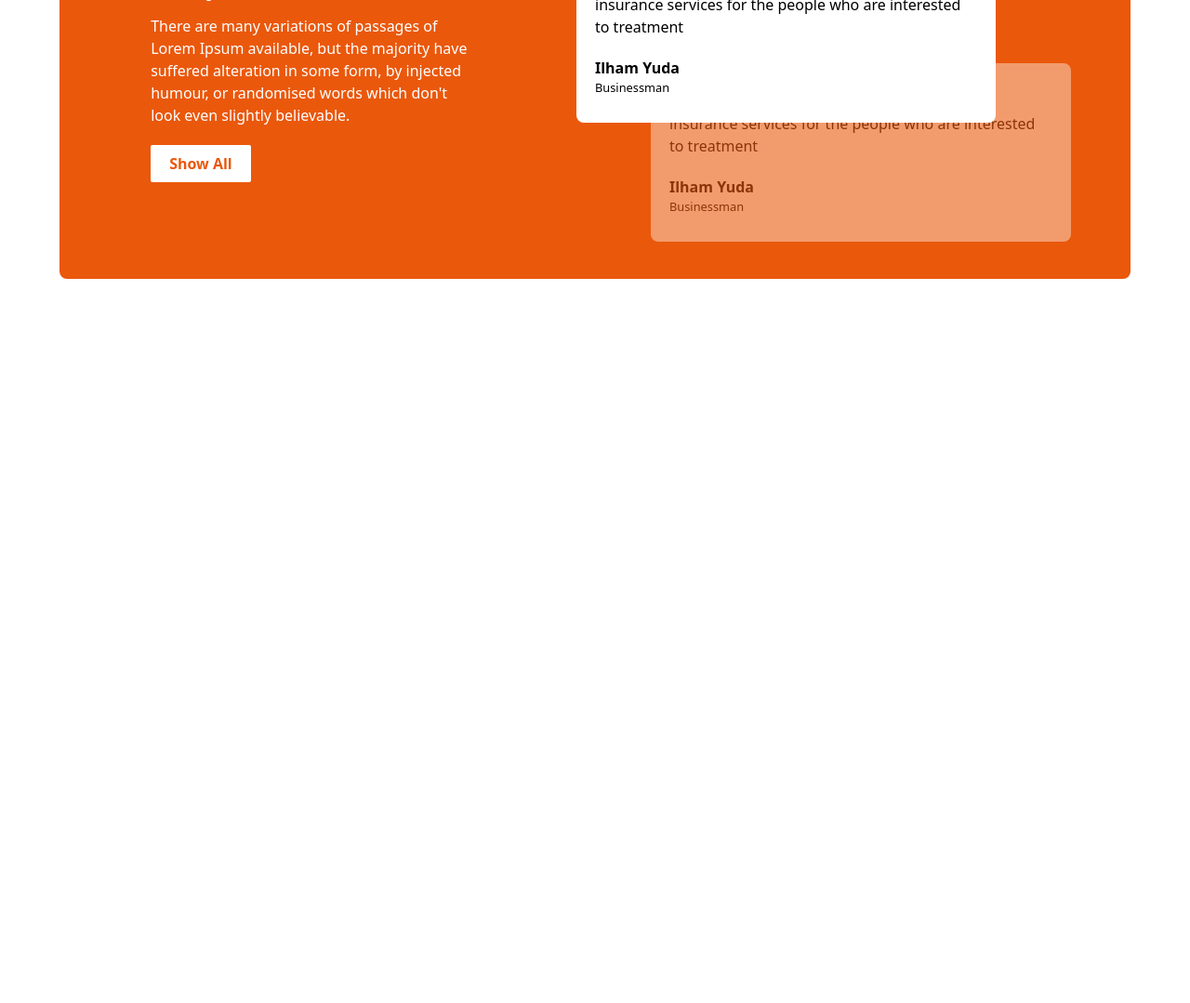
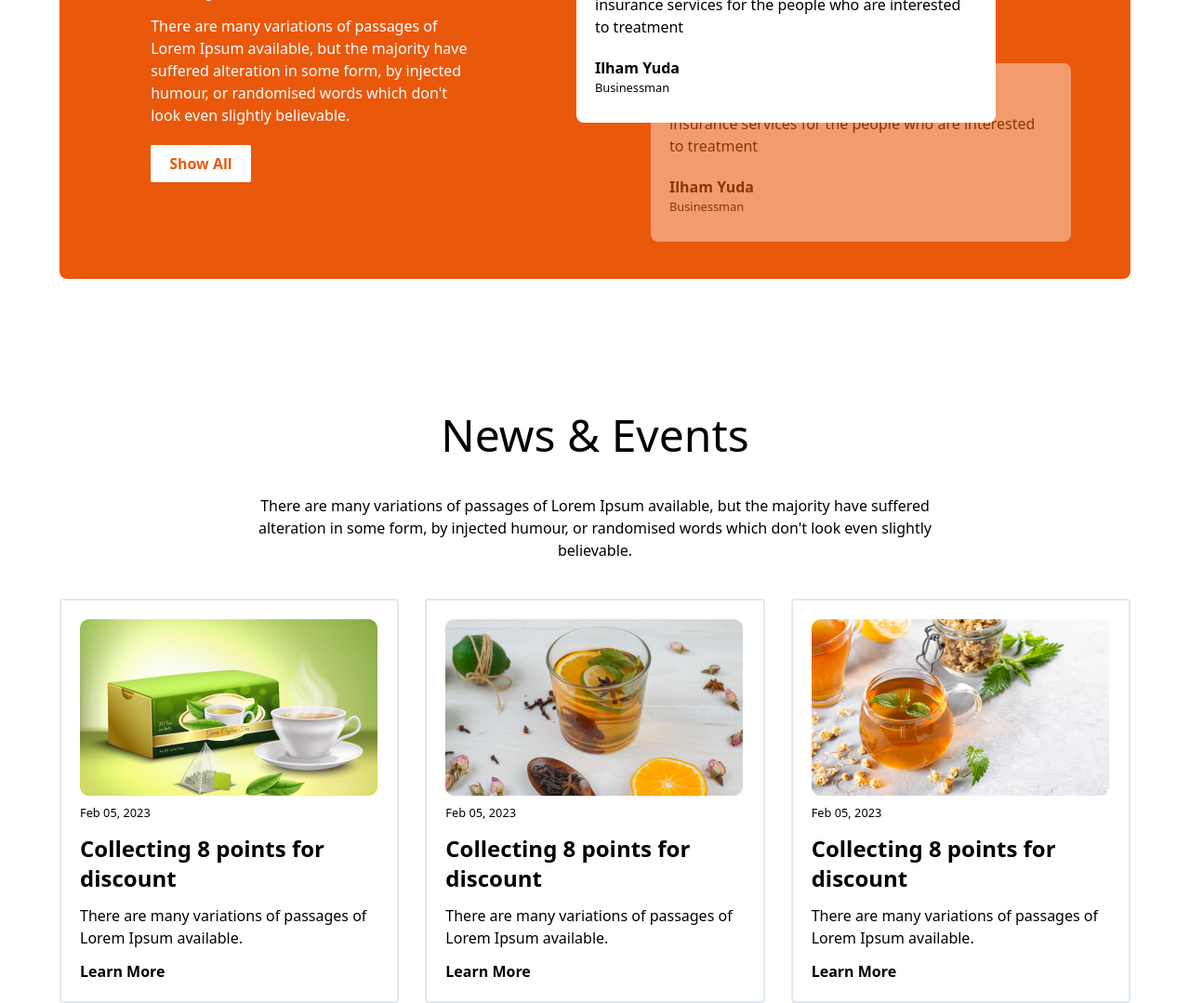
Before and after one commit to touhidcodes/PH-7-Tea-House, a plain HTML site: page index.html in a window 1280 px wide. Shown: the part 2248-3327 px from the top of the page at 93% size. Before the commit the page ends 2548 px from the top, so only its background shows below. Drawn offline with nearby package versions, Linux system fonts and the light colour scheme.

Commit message:
news-and-events

```diff
--- a/index.html
+++ b/index.html
@@ -212,6 +212,56 @@
       </div>
     </section>
     <!-- News and Events -->
-    <section></section>
+    <section class="mt-36">
+      <div class="w-4/6 text-center mx-auto">
+        <h1 class="text-5xl mb-10">News & Events</h1>
+        <p>
+          There are many variations of passages of Lorem Ipsum available, but
+          the majority have suffered alteration in some form, by injected
+          humour, or randomised words which don't look even slightly believable.
+        </p>
+      </div>
+      <div class="grid grid-cols-1 md:grid-cols-2 lg:grid-cols-3 gap-7 mt-10">
+        <div
+          class="order-solid border-2 border-slate-200 p-5 rounded space-y-2"
+        >
+          <div class="w-full"><img src="./images/news-1.png" alt="" /></div>
+          <div class="space-y-3">
+            <small>Feb 05, 2023</small>
+            <h5 class="text-2xl font-bold">Collecting 8 points for discount</h5>
+            <p>
+              There are many variations of passages of Lorem Ipsum available.
+            </p>
+            <p class="font-bold">Learn More</p>
+          </div>
+        </div>
+        <div
+          class="order-solid border-2 border-slate-200 p-5 rounded space-y-2"
+        >
+          <div><img src="./images/news-2.png" alt="" /></div>
+          <div class="space-y-3">
+            <small>Feb 05, 2023</small>
+            <h5 class="text-2xl font-bold">Collecting 8 points for discount</h5>
+            <p>
+              There are many variations of passages of Lorem Ipsum available.
+            </p>
+            <p class="font-bold">Learn More</p>
+          </div>
+        </div>
+        <div
+          class="order-solid border-2 border-slate-200 p-5 rounded space-y-2"
+        >
+          <div><img src="./images/news-3.png" alt="" /></div>
+          <div class="space-y-3">
+            <small>Feb 05, 2023</small>
+            <h5 class="text-2xl font-bold">Collecting 8 points for discount</h5>
+            <p>
+              There are many variations of passages of Lorem Ipsum available.
+            </p>
+            <p class="font-bold">Learn More</p>
+          </div>
+        </div>
+      </div>
+    </section>
   </body>
 </html>
```
